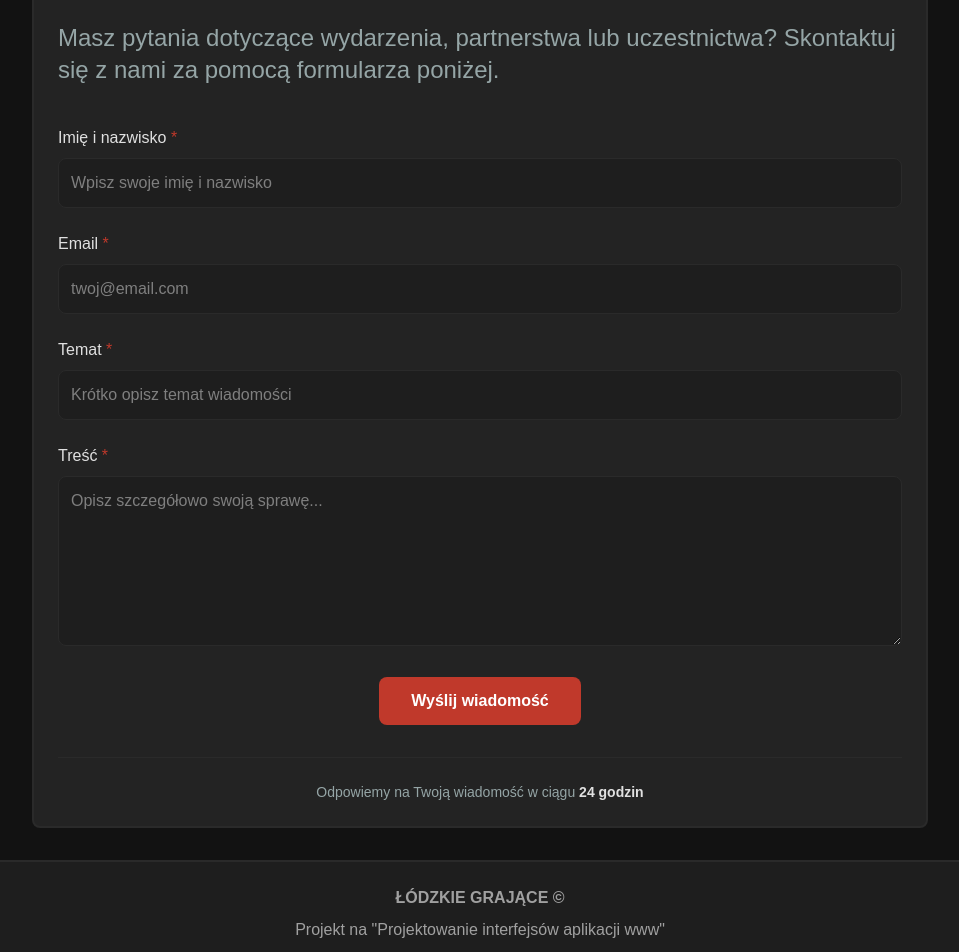
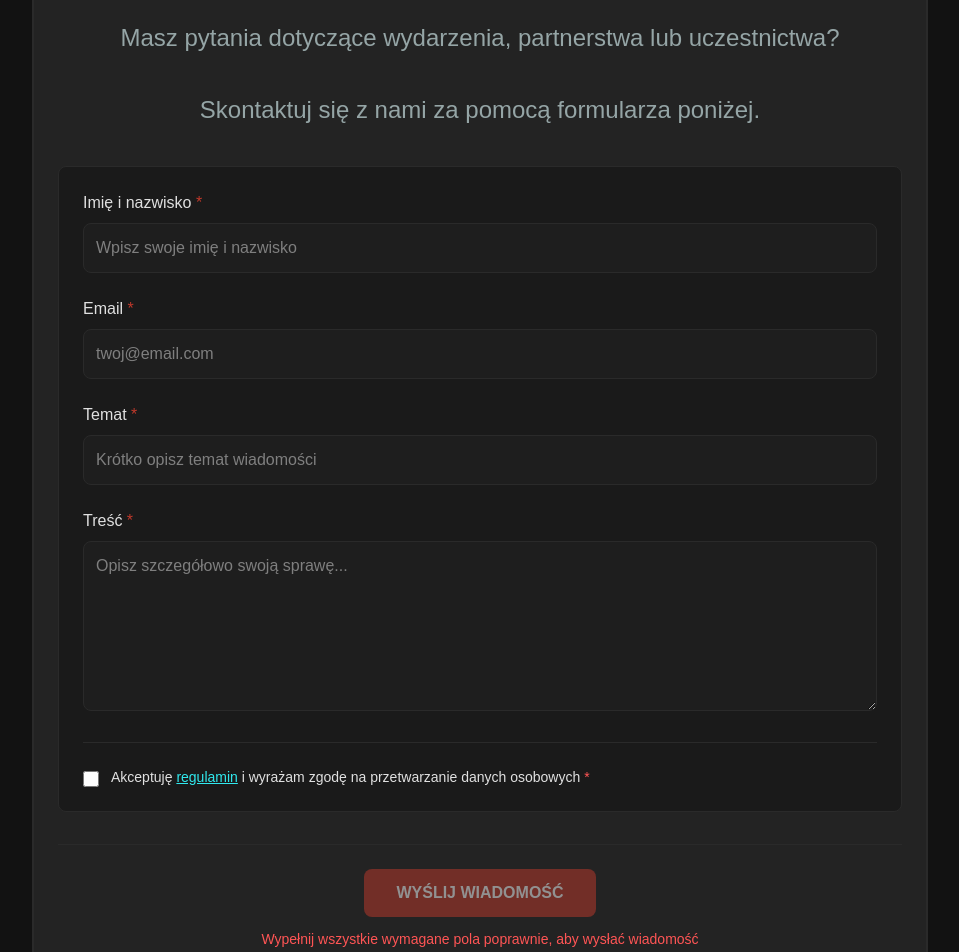
Before and after one commit to yagatho/esport-event-website, a React (Vite) app in the folder frontend/: page /contact in a window 1280 px wide. Shown: the part 200-1152 px from the top of the page, without its empty margins (160-1119 px from the left). Built offline with nearby package versions, Linux system fonts and the light colour scheme.

Commit message:
feat(contact): develop contact form and API request

```diff
--- a/frontend/index.html
+++ b/frontend/index.html
@@ -1,5 +1,5 @@
 <!doctype html>
-<html lang="en">
+<html lang="pl">
   <head>
     <meta charset="UTF-8" />
 <!--    <link rel="icon" type="image/svg+xml" href="./assets/favicon.svg" />-->
--- a/frontend/src/pages/ContactPage.jsx
+++ b/frontend/src/pages/ContactPage.jsx
@@ -1,56 +1,142 @@
-import React, { useState } from 'react';
+import React, { useState, useEffect } from 'react';
 
 export default function HomePage() {
     const [formData, setFormData] = useState({
         name: '',
         email: '',
         subject: '',
-        message: ''
+        message: '',
+        terms: false,
     });
     const [isSubmitting, setIsSubmitting] = useState(false);
     const [submitStatus, setSubmitStatus] = useState(null);
+    const [errorMessage, setErrorMessage] = useState('');
+    const [emailError, setEmailError] = useState('');
+    const [isFormValidState, setIsFormValidState] = useState(false);
 
+    // Email regex for validation
+    const emailRegex = /^[^\s@]+@[^\s@]+\.[^\s@]+$/;
+
+    // Handle input changes
     const handleChange = (e) => {
         const { name, value } = e.target;
-        setFormData(prev => ({
+        setFormData((prev) => ({
             ...prev,
-            [name]: value
+            [name]: value,
+        }));
+        // Clear email error when editing email
+        if (name === 'email') {
+            setEmailError('');
+        }
+    };
+
+    // Handle checkbox changes
+    const handleCheckboxChange = (e) => {
+        const { name, checked } = e.target;
+        setFormData((prev) => ({
+            ...prev,
+            [name]: checked,
         }));
     };
 
+    // Validate email field (used for onBlur and submission)
+    const validateEmail = (value) => {
+        return value.trim() ? (emailRegex.test(value) ? '' : 'Podaj poprawny adres email') : '';
+    };
+
+    // Handle blur event for email validation
+    const handleEmailBlur = (e) => {
+        const { value } = e.target;
+        setEmailError(validateEmail(value));
+    };
+
+    // Validation function (returns boolean, does not set state)
+    const checkFormValidity = () => {
+        return (
+            formData.name.trim() &&
+            formData.email.trim() &&
+            emailRegex.test(formData.email) &&
+            formData.subject.trim() &&
+            formData.message.trim() &&
+            formData.terms
+        );
+    };
+
+    // Validate form fields (called on submit)
+    const validateForm = () => {
+        const emailValid = formData.email.trim() && emailRegex.test(formData.email);
+        const isValid =
+            formData.name.trim() &&
+            emailValid &&
+            formData.subject.trim() &&
+            formData.message.trim() &&
+            formData.terms;
+
+        // Set email error for submission
+        if (!emailValid) {
+            setEmailError(validateEmail(formData.email));
+        }
+
+        return isValid;
+    };
+
+    // Update form validity whenever formData changes
+    useEffect(() => {
+        setIsFormValidState(checkFormValidity());
+    }, [formData]);
+
+    // Handle form submission
     const handleSubmit = async (e) => {
         e.preventDefault();
+        if (!validateForm()) {
+            return;
+        }
+
         setIsSubmitting(true);
         setSubmitStatus(null);
+        setErrorMessage('');
 
         try {
-            // Symulacja wysyłania formularza
-            await new Promise(resolve => setTimeout(resolve, 1500));
+            const response = await fetch('/api/contact', {
+                method: 'POST',
+                headers: {
+                    'Content-Type': 'application/json',
+                },
+                body: JSON.stringify(formData),
+            });
 
-            // W rzeczywistej aplikacji tutaj byłoby wysyłanie danych
-            console.log('Form data:', formData);
+            if (!response.ok) {
+                throw new Error(result.error || 'Wystąpił błąd podczas rejestracji');
+            }
 
             setSubmitStatus('success');
             setFormData({
                 name: '',
                 email: '',
                 subject: '',
-                message: ''
+                message: '',
+                terms: false,
             });
+            setEmailError('');
         } catch (error) {
             setSubmitStatus('error');
+            setErrorMessage(error.message);
         } finally {
             setIsSubmitting(false);
         }
     };
 
     return (
-        <div className="w-full max-w-4xl mx-auto p-6 bg-[#232323] rounded-none md:rounded-lg mt-8 mb-8 md:border-[#2A2A2A] md:border-2 border-t-2 border-t-[#2A2A2A] border-b-2 border-b-[#2A2A2A]">
+        <div
+            className="w-full max-w-4xl mx-auto p-6 bg-[#232323] rounded-none md:rounded-lg mt-8 mb-8 md:border-[#2A2A2A] md:border-2 border-t-2 border-t-[#2A2A2A] border-b-2 border-b-[#2A2A2A]"
+        >
             <h2 className="text-4xl font-bold text-[#E0E0E0] mb-6 text-center">KONTAKT</h2>
 
-            <p className="text-[#95a5a6] text-xl md:text-2xl font-light mb-10 max-w-4xl">
-                Masz pytania dotyczące wydarzenia, partnerstwa lub uczestnictwa? Skontaktuj się z nami za pomocą
-                formularza poniżej.
+            <p className="text-[#95a5a6] text-xl md:text-2xl font-light mb-10 max-w-4xl text-center">
+                Masz pytania dotyczące wydarzenia, partnerstwa lub uczestnictwa?
+            </p>
+            <p className="text-[#95a5a6] text-xl md:text-2xl font-light mb-10 max-w-4xl text-center">
+                Skontaktuj się z nami za pomocą formularza poniżej.
             </p>
 
             {submitStatus === 'success' && (
@@ -60,12 +146,19 @@ export default function HomePage() {
             )}
 
             {submitStatus === 'error' && (
-                <div className="mb-6 p-4 bg-red-800/30 border border-red-600 rounded text-red-200">
-                    Wystąpił błąd podczas wysyłania wiadomości. Spróbuj ponownie.
+                <div
+                    className="mb-6 p-4 bg-red-800/30 border border-red-600 rounded-lg text-red-200 flex items-center gap-3"
+                >
+                    <div>
+                        <strong>Wystąpił błąd podczas wysyłania</strong>
+                        <p className="text-sm mt-1">
+                            {errorMessage || 'Spróbuj ponownie lub skontaktuj się z organizatorami.'}
+                        </p>
+                    </div>
                 </div>
             )}
 
-            <div className="space-y-6">
+            <div className="bg-[#1A1A1A] rounded-lg p-6 border border-[#2A2A2A] flex flex-col flex-1 space-y-6">
                 <div>
                     <label htmlFor="name" className="block text-[#E0E0E0] mb-2 font-medium">
                         Imię i nazwisko <span className="text-[#c0392b]">*</span>
@@ -93,11 +186,13 @@ export default function HomePage() {
                         name="email"
                         value={formData.email}
                         onChange={handleChange}
+                        onBlur={handleEmailBlur}
                         className="w-full p-3 bg-[#1E1E1E] border border-[#2A2A2A] rounded-lg text-[#E0E0E0] focus:outline-none focus:ring-2 focus:ring-[#c0392b] focus:border-transparent transition-all duration-200 hover:border-[#3A3A3A]"
                         placeholder="twoj@email.com"
                         required
                         disabled={isSubmitting}
                     />
+                    {emailError && <p className="text-[#FF5555] text-sm mt-1">{emailError}</p>}
                 </div>
 
                 <div>
@@ -134,21 +229,51 @@ export default function HomePage() {
                     />
                 </div>
 
+                <div className="border-t border-[#2A2A2A] pt-6">
+                    <label className="flex items-start text-[#E0E0E0] cursor-pointer group">
+                        <input
+                            type="checkbox"
+                            name="terms"
+                            checked={formData.terms}
+                            onChange={handleCheckboxChange}
+                            className="mt-1 mr-3 w-4 h-4 text-[#30E9EE] bg-[#1E1E1E] border-[#2A2A2A] rounded focus:ring-[#30E9EE] focus:ring-2"
+                            required
+                            disabled={isSubmitting}
+                        />
+                        <span className="text-sm group-hover:text-[#30E9EE] transition-colors">
+                         Akceptuję <span className="text-[#30E9EE] underline">regulamin</span> i wyrażam zgodę na
+                         przetwarzanie danych osobowych <span className="text-[#FF5555]">*</span>
+                         </span>
+                    </label>
+                </div>
+            </div>
+
+            <div className="mt-8 pt-6 border-t border-[#2A2A2A] flex flex-col items-center">
                 <button
                     type="submit"
                     onClick={handleSubmit}
-                    disabled={isSubmitting}
-                    className="mx-auto md:w-auto bg-[#c0392b] text-white font-semibold px-8 py-3 rounded-lg hover:bg-[#e74c3c] transition-all duration-200 transform hover:scale-105 disabled:opacity-50 disabled:cursor-not-allowed disabled:transform-none flex items-center justify-center gap-2"
+                    disabled={isSubmitting || !isFormValidState}
+                    className="bg-[#c0392b] text-white font-semibold px-8 py-3 rounded-lg hover:bg-[#e74c3c] transition-all duration-200 transform hover:scale-105 disabled:opacity-50 disabled:cursor-not-allowed disabled:transform-none disabled:hover:bg-[#c0392b] flex items-center justify-center gap-2"
                 >
                     {isSubmitting ? (
                         <>
-                            <div className="animate-spin rounded-full h-4 w-4 border-2 border-white border-t-transparent"></div>
-                            Wysyłanie...
+                            <div
+                                className="animate-spin rounded-full h-5 w-5 border-2 border-white border-t-transparent"
+                            ></div>
+                            WYSYŁANIE...
                         </>
                     ) : (
-                        'Wyślij wiadomość'
+                        <>
+                            <span>WYŚLIJ WIADOMOŚĆ</span>
+                        </>
                     )}
                 </button>
+
+                {!isFormValidState && !isSubmitting && (
+                    <p className="text-[#FF5555] text-sm text-center mt-3">
+                        Wypełnij wszystkie wymagane pola poprawnie, aby wysłać wiadomość
+                    </p>
+                )}
             </div>
 
             <div className="mt-8 pt-6 border-t border-[#2A2A2A] text-center">
--- a/frontend/src/pages/RegisterPage.jsx
+++ b/frontend/src/pages/RegisterPage.jsx
@@ -182,8 +182,6 @@ export default function RegisterPage() {
                 members,
             };
 
-            console.log('Sending registration data:', payload);
-
             const response = await fetch('/api/register', {
                 method: 'POST',
                 headers: {
@@ -198,7 +196,6 @@ export default function RegisterPage() {
                 throw new Error(result.error || 'Wystąpił błąd podczas rejestracji');
             }
 
-            console.log('Registration successful:', result);
             setSubmitStatus('success');
             setFormData({});
             setSelectedGame('');
@@ -207,7 +204,6 @@ export default function RegisterPage() {
         } catch (error) {
             setSubmitStatus('error');
             setErrorMessage(error.message);
-            console.error('Registration error:', error);
         } finally {
             setIsSubmitting(false);
         }
@@ -506,7 +502,7 @@ export default function RegisterPage() {
                 )}
             </div>
 
-            <div className="mt-6 text-center">
+            <div className="mt-8 pt-6 border-t border-[#2A2A2A] text-center">
                 <p className="text-[#95a5a6] text-sm">
                     Masz pytania?{' '}
                     <a
```
